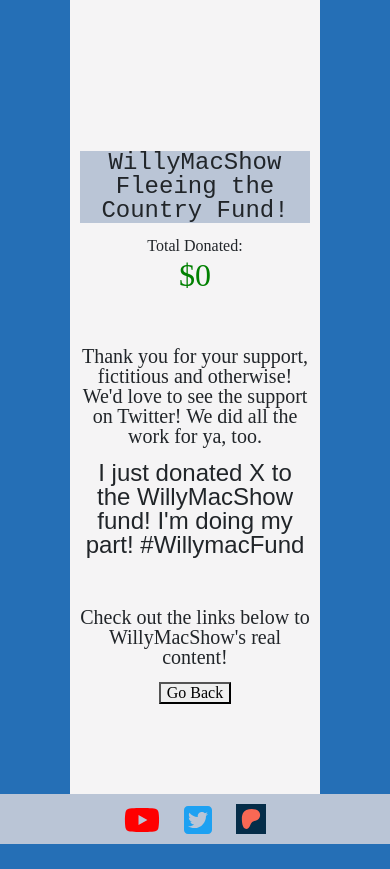
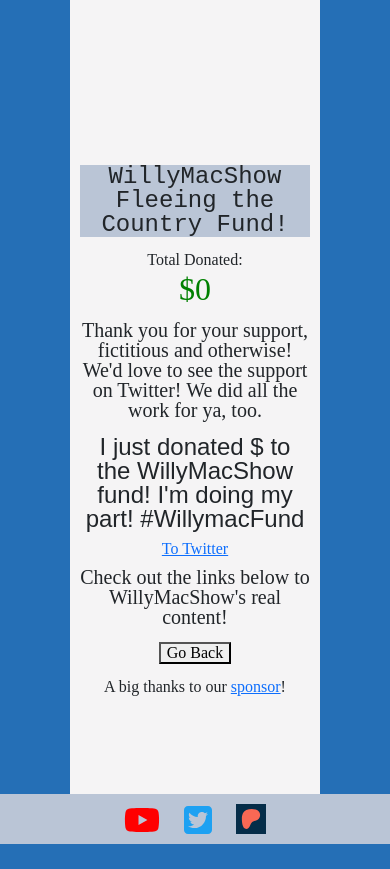
Before and after one commit to MasonMcCoy/willymac-dono, a React (Create React App) app: page /success in a window 390 px wide. Built offline with nearby package versions, Linux system fonts and the light colour scheme; no server answers; the database is empty; a web font is replaced by a local one.

Commit message:
Added use of localstorage to facilitate dynaimic tweet copy. Tweaked styles. Added joke sponsor link.

```diff
--- a/src/components/Buttons.js
+++ b/src/components/Buttons.js
@@ -13,12 +13,15 @@ export default function Buttons({ setTotal }) {
         })
 
         try {
-            await addDoc(collection(db, "users"), {
-              donation: bttnVal,
-            });
-          } catch (err) {
-            console.error("Error adding document: ", err);
-          }
+          await addDoc(collection(db, "users"), {
+            donation: bttnVal,
+          });
+        }
+        catch (err) {
+          console.error("Error adding document: ", err);
+        }
+
+        localStorage.setItem("donation", bttnVal)
 
         navigate('/success');
     }
--- a/src/pages/Success.js
+++ b/src/pages/Success.js
@@ -3,6 +3,8 @@ import { useNavigate } from 'react-router-dom';
 
 export default function Success() {
     const navigate = useNavigate();
+
+    let donation = localStorage.getItem("donation");
 
     return (
         <div>
@@ -12,14 +14,16 @@ export default function Success() {
                 We'd love to see the support on Twitter! We did all the work for ya, too.
             </p>
             <p id="boiler-tweet">
-                I just donated X to the WillyMacShow fund! I'm doing my part! #WillymacFund
+                I just donated ${donation} to the WillyMacShow fund! I'm doing my part! #WillymacFund
             </p>
+            <a id="twitter-link" href="https://twitter.com/" target="blank">To Twitter</a>
             <p class="thanks-copy">
                 Check out the links below to WillyMacShow's real content!
             </p>
             <div id="thanks-bttn-container">
-            <button onClick={() => navigate('/')}>Go Back</button>
+                <button onClick={() => navigate('/')}>Go Back</button>
             </div>
+            <p id="sponsor-link">A big thanks to our <a href="https://kiwifarms.net/" target="blank"> sponsor</a>!</p>
         </div>
   )
 }
--- a/src/styles.css
+++ b/src/styles.css
@@ -189,6 +189,12 @@ button {
     margin-top: 50px;
 }
 
+#twitter-link {
+    display: flex;
+    justify-content: center;
+    margin-top: 10px;
+}
+
 #thanks-bttn-container {
     display: flex;
     justify-content: center;
@@ -201,6 +207,11 @@ button {
     font-family: 'Chirp', sans-serif;
     font-size: 1.5rem;
 
+}
+
+#sponsor-link {
+    text-align: center;
+    margin-top: 10px;
 }
 
 #social-container {
@@ -250,4 +261,8 @@ button {
     #buttons {
         margin: 0;
     }
+
+    .thanks-copy {
+        margin-top: 10px;
+    }
 }
```
